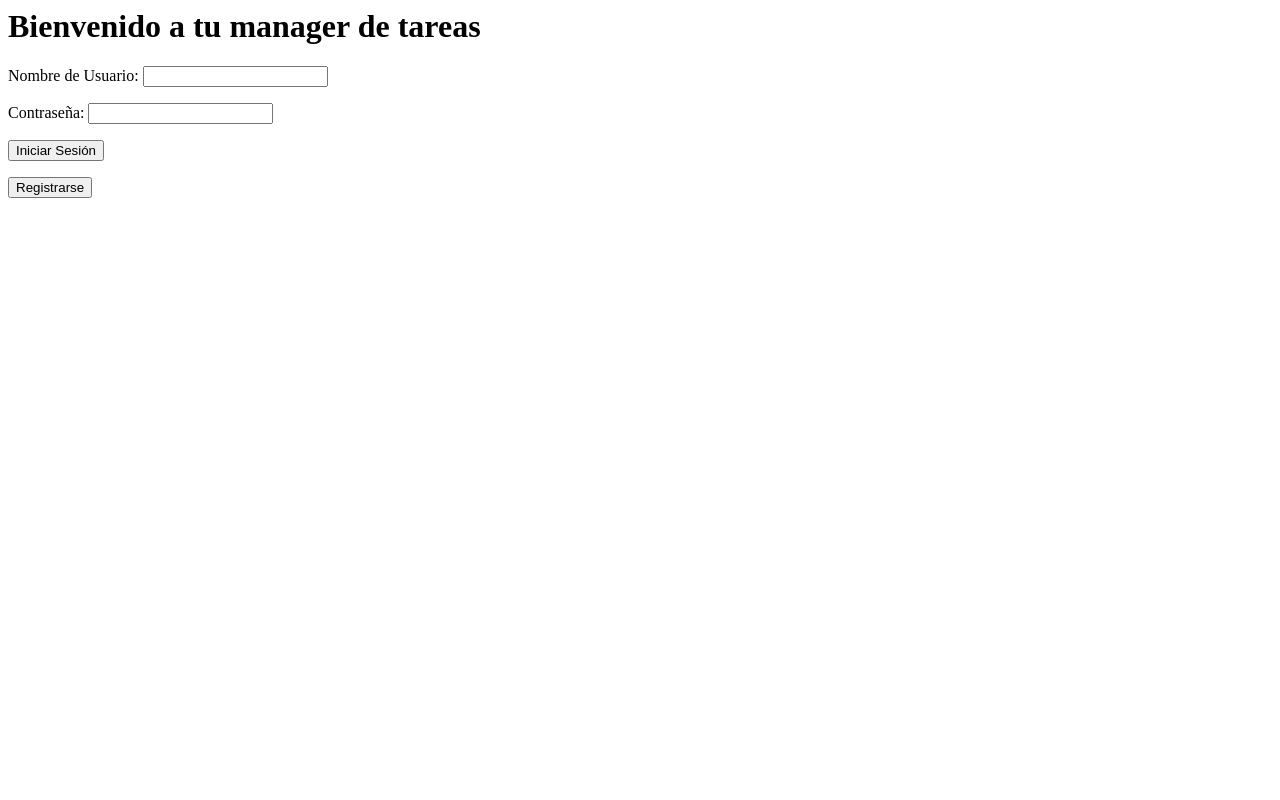
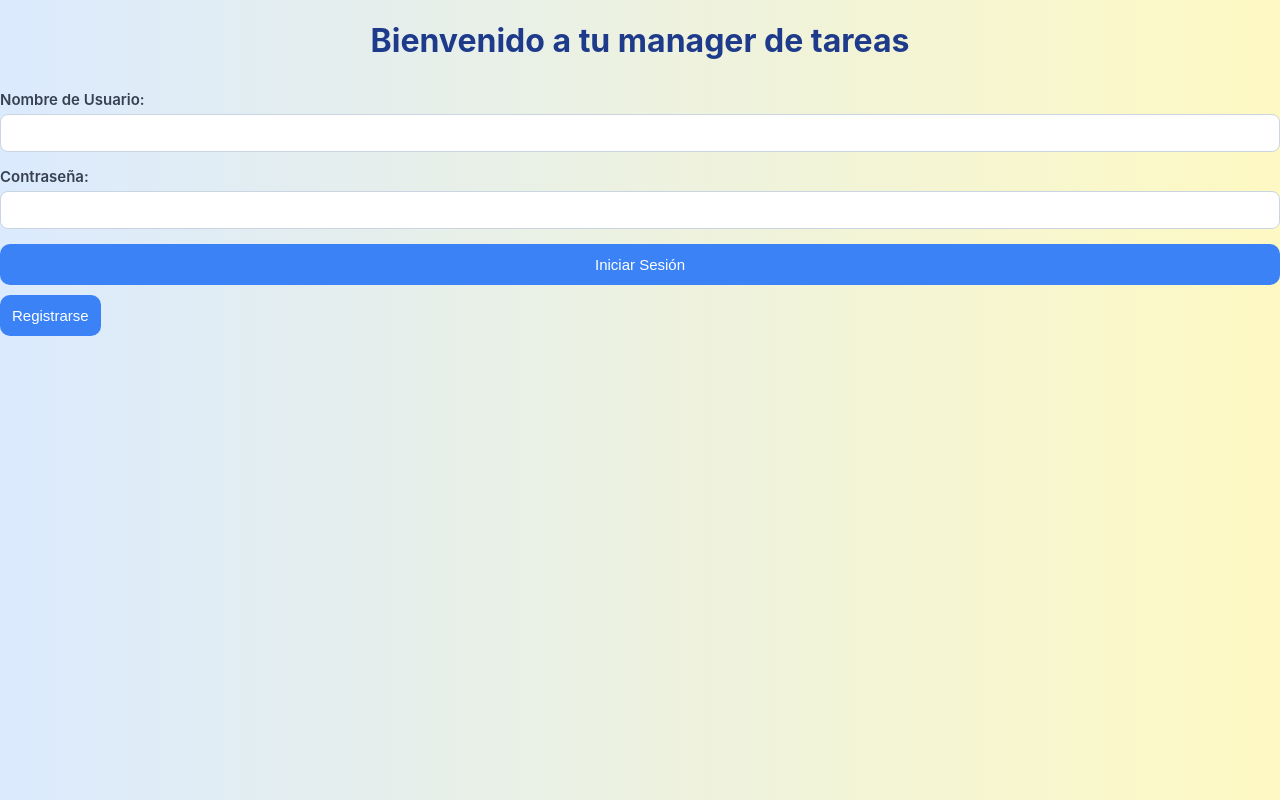
Before and after one commit to purplebluntw/csslilo, a Django app: template tareas/templates/tareas/trueIndex.html in a window 1280 px wide. Run offline with Django 5.2, Linux system fonts and the light colour scheme; the template is opened without the code that fills it, so the values that code supplies are empty.

Commit message:
Primer commit

```diff
--- a/misitio/settings.py
+++ b/misitio/settings.py
@@ -122,3 +122,9 @@ STATIC_URL = 'static/'
 # https://docs.djangoproject.com/en/5.2/ref/settings/#default-auto-field
 
 DEFAULT_AUTO_FIELD = 'django.db.models.BigAutoField'
+
+STATIC_URL = 'static/'
+
+STATICFILES_DIRS = [
+    BASE_DIR / "static",
+]
--- /dev/null
+++ b/static/tareas/estilos.css
@@ -0,0 +1,90 @@
+body {
+    font-family: 'Inter', sans-serif;
+    background: linear-gradient(to right, #dbeafe, #fef9c3);
+    margin: 0;
+    padding: 0;
+}
+
+.container {
+    max-width: 600px;
+    margin: 60px auto;
+    background-color: #fff;
+    padding: 30px;
+    border-radius: 16px;
+    box-shadow: 0 8px 24px rgba(0, 0, 0, 0.1);
+}
+
+h1 {
+    text-align: center;
+    color: #1e3a8a;
+    margin-bottom: 30px;
+}
+
+form {
+    display: flex;
+    flex-direction: column;
+    gap: 15px;
+}
+
+label {
+    font-weight: 600;
+    color: #374151;
+    display: flex;
+    flex-direction: column;
+    font-size: 15px;
+}
+
+input[type="text"],
+input[type="password"] {
+    padding: 10px;
+    border: 1px solid #cbd5e1;
+    border-radius: 8px;
+    font-size: 14px;
+    margin-top: 5px;
+}
+
+input[type="checkbox"] {
+    margin-top: 8px;
+}
+
+button {
+    background-color: #3b82f6;
+    color: white;
+    padding: 12px;
+    border: none;
+    border-radius: 10px;
+    font-size: 15px;
+    cursor: pointer;
+    transition: background-color 0.3s;
+}
+
+button:hover {
+    background-color: #2563eb;
+}
+
+a button {
+    margin-top: 10px;
+}
+
+ul {
+    padding-left: 0;
+}
+
+ul li {
+    list-style: none;
+    background-color: #f1f5f9;
+    padding: 10px 15px;
+    margin-bottom: 8px;
+    border-radius: 8px;
+    transition: background-color 0.3s;
+}
+
+ul li:hover {
+    background-color: #e2e8f0;
+}
+
+ul li a {
+    text-decoration: none;
+    color: #111827;
+    font-weight: 500;
+}
--- a/tareas/templates/tareas/trueIndex.html
+++ b/tareas/templates/tareas/trueIndex.html
@@ -1,15 +1,25 @@
+<!DOCTYPE html>
+<html lang="es">
+<head>
+    <meta charset="UTF-8">
+    <title>Inicio de Sesión</title>
+    {% load static %}
+    <link rel="stylesheet" href="{% static 'tareas/estilos.css' %}">
+</head>
+<body>
     <h1>Bienvenido a tu manager de tareas</h1>
     <form method="POST" action="/">
         {% csrf_token %}
         <label>
-    Nombre de Usuario: <input type="text" name="nombre" required>
+            Nombre de Usuario:
+            <input type="text" name="nombre" required>
         </label>
-    <p></p>
         <label>
-    Contraseña: <input type="text" name="pass" required>
+            Contraseña:
+            <input type="text" name="pass" required>
         </label>
-    <p></p>
         <button type="submit">Iniciar Sesión</button>
-    <p></p>
     </form>
     <a href="/register"><button>Registrarse</button></a>
+</body>
+</html>
```
Also changed, not shown: tareas/templates/tareas/crear.html (+7 -7 lines), tareas/templates/tareas/base.html (added). Lines whose indentation alone changed are shown as unchanged.
